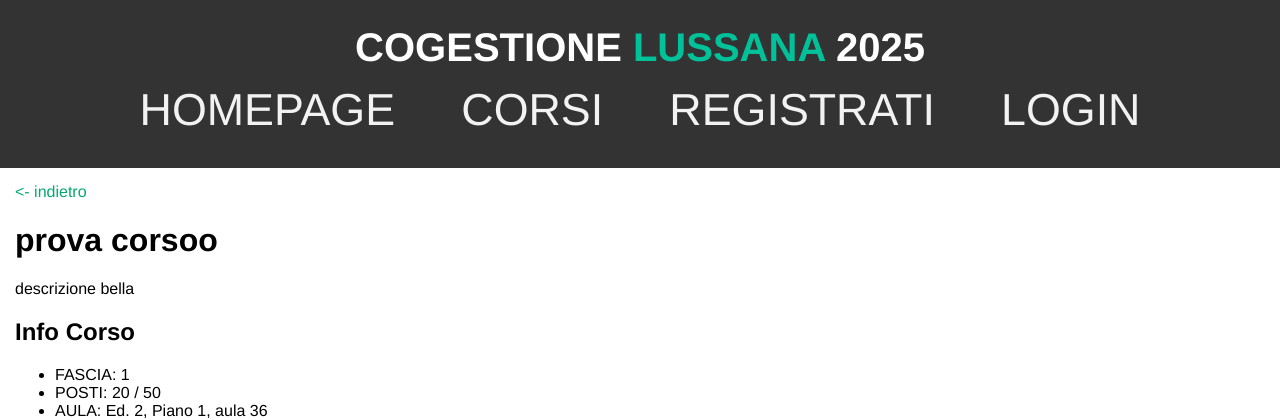
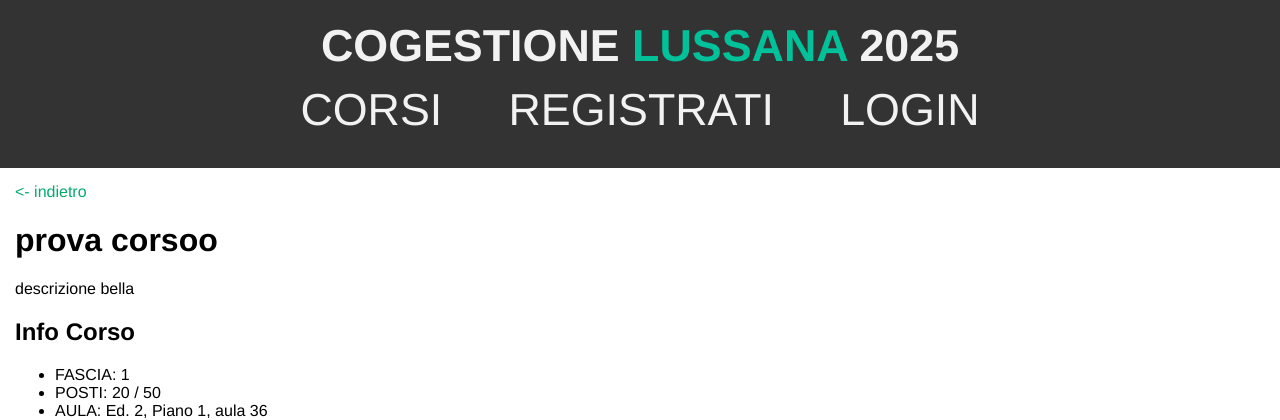
Before and after one commit to OgradL/cogestione-lussana, a Flask app: page /corso/1 in a window 1280 px wide. Shown: the top 420 px of the page. Run offline with Flask 3, Linux system fonts and the light colour scheme; data comes from the database, SQL or seed files in the repository.

Commit message:
Changed button homepage

```diff
--- a/templates/base.html
+++ b/templates/base.html
@@ -16,11 +16,11 @@
 		<div class="topnav">
 				<div class="title">
 					<strong class="Nav">
-						COGESTIONE <span style="color: #00C199;">LUSSANA</span> 2025
+						<a class="null" href="/">COGESTIONE <span style="color: #00C199;">LUSSANA</span> 2025 </a>
 					</strong>
 				</div>
 				<div class="links">
-					<a href="/">HOMEPAGE</a>
+
 					<a href="/lista-corsi">CORSI</a>
 					{% if session["logged"] %}
 						<a href="/profile">PROFILO</a>
```
